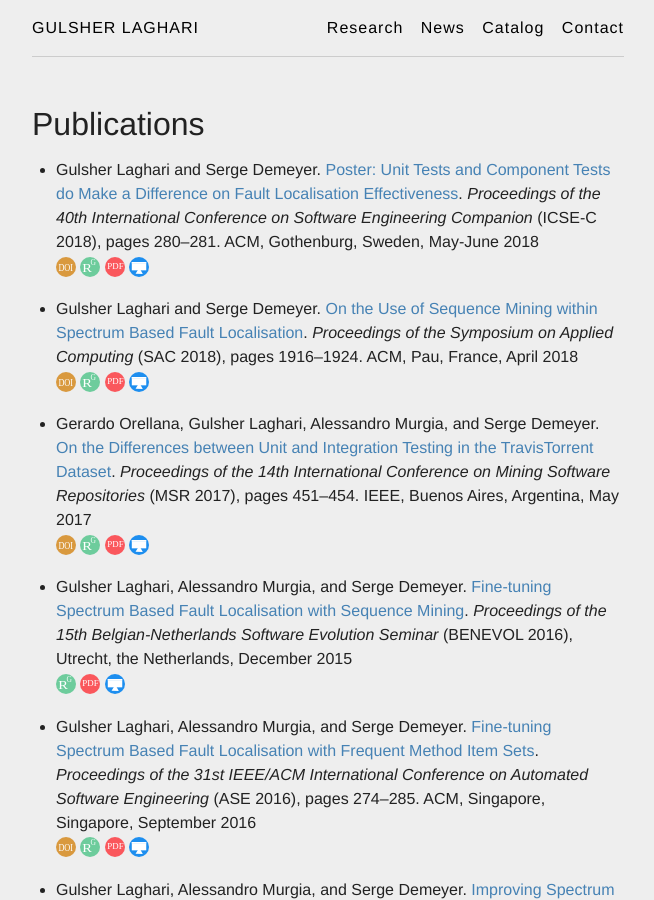
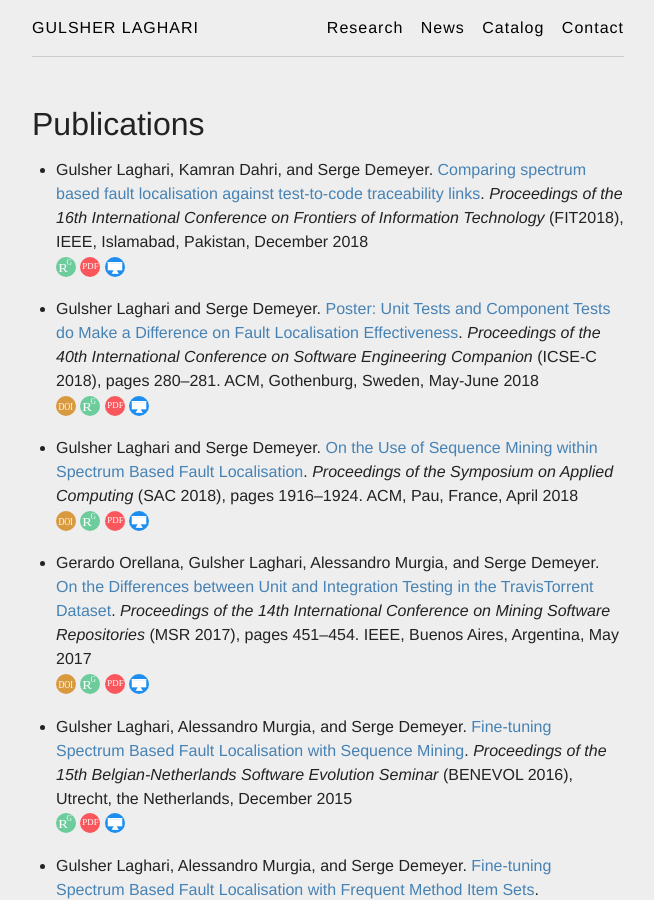
Before and after one commit to glaghari/glaghari.github.io, a Jekyll site: the page built from research.md, in a window 1280 px wide and 900 px high. Shown: the whole window, without its empty margins (312-966 px from the left). Built offline with Jekyll 4.4.1, drawn with Linux system fonts in a browser that asks for light colours; comment, search, counter and statistics services are not loaded.

```diff
--- a/_data/news.yml
+++ b/_data/news.yml
@@ -1,3 +1,6 @@
+- title: "I presented our paper \"Comparing spectrum based fault localisation against test-to-code traceability links\" accepted for the [16th International Conference on Frontiers of Information Technology (FIT'18)](http://fit.edu.pk)."
+  date:  "Dec, 2018"
+
 - title: "Our paper \"Comparing spectrum based fault localisation against test-to-code traceability links\" accepted for the [16th International Conference on Frontiers of Information Technology (FIT'18)](http://fit.edu.pk)."
   date:  "Oct, 2018"
 
--- a/_data/publications.yml
+++ b/_data/publications.yml
@@ -1,3 +1,21 @@
+- author:   "Gulsher Laghari, Kamran Dahri, and Serge Demeyer"
+  title:    "Comparing spectrum based fault localisation against test-to-code traceability links"
+  journal:  "Proceedings of the 16th International Conference on Frontiers of Information Technology"
+  series:   "FIT2018"
+  month:    "December"
+  year:     "2018"
+  location: "Islamabad, Pakistan"
+  numpages: "7=6"
+  url:      "http://fit.edu.pk/index.php/conference-program"
+  publisher: "IEEE"
+  media:
+    - name: "RG"
+      url:  "https://www.researchgate.net/publication/329735874"
+    - name: "PDF"
+      url:  "../docs/FIT18_preprint.pdf"
+    - name: "Slides"
+      url:  "../docs/FIT18_slides.pdf"
+
 - author:   "Gulsher Laghari and Serge Demeyer"
   title:    "Poster: Unit Tests and Component Tests do Make a Difference on Fault Localisation Effectiveness"
   journal:  "Proceedings of the 40th International Conference on Software Engineering Companion"
```
Also changed, not shown: 2 other files.
